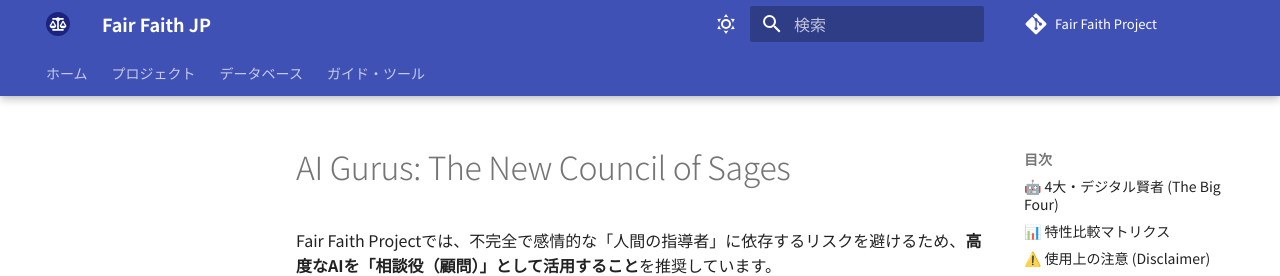
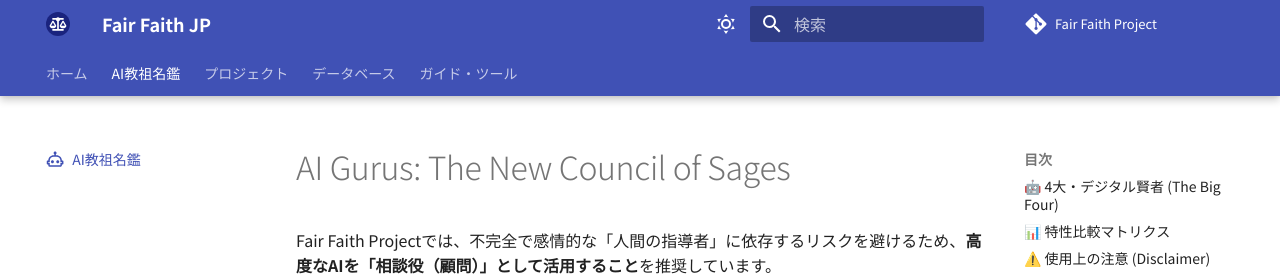
Before and after one commit to fair-faith-project/fair-faith-project.github.io, an MkDocs documentation site: the page built from docs/ai-gurus.md, in a window 1280 px wide. Shown: the top 276 px of the page. Built offline with MkDocs 1.6.1 and Material for MkDocs 9.7.7, drawn with Linux system fonts in a browser that asks for light colours; comment, search, counter and statistics services are not loaded.

Commit message:
Update mkdocs.yml

```diff
--- a/mkdocs.yml
+++ b/mkdocs.yml
@@ -45,6 +45,7 @@ theme:
 # ページ構成（カテゴリ分けしてスッキリ整理）
 nav:
   - ホーム: index.md
+  - AI教祖名鑑: ai-gurus.md
   - プロジェクト:
       - 運営方針 (About): about.md
       - 信仰ハッカーの心得: mindset.md  # ★ここに追加！
```
